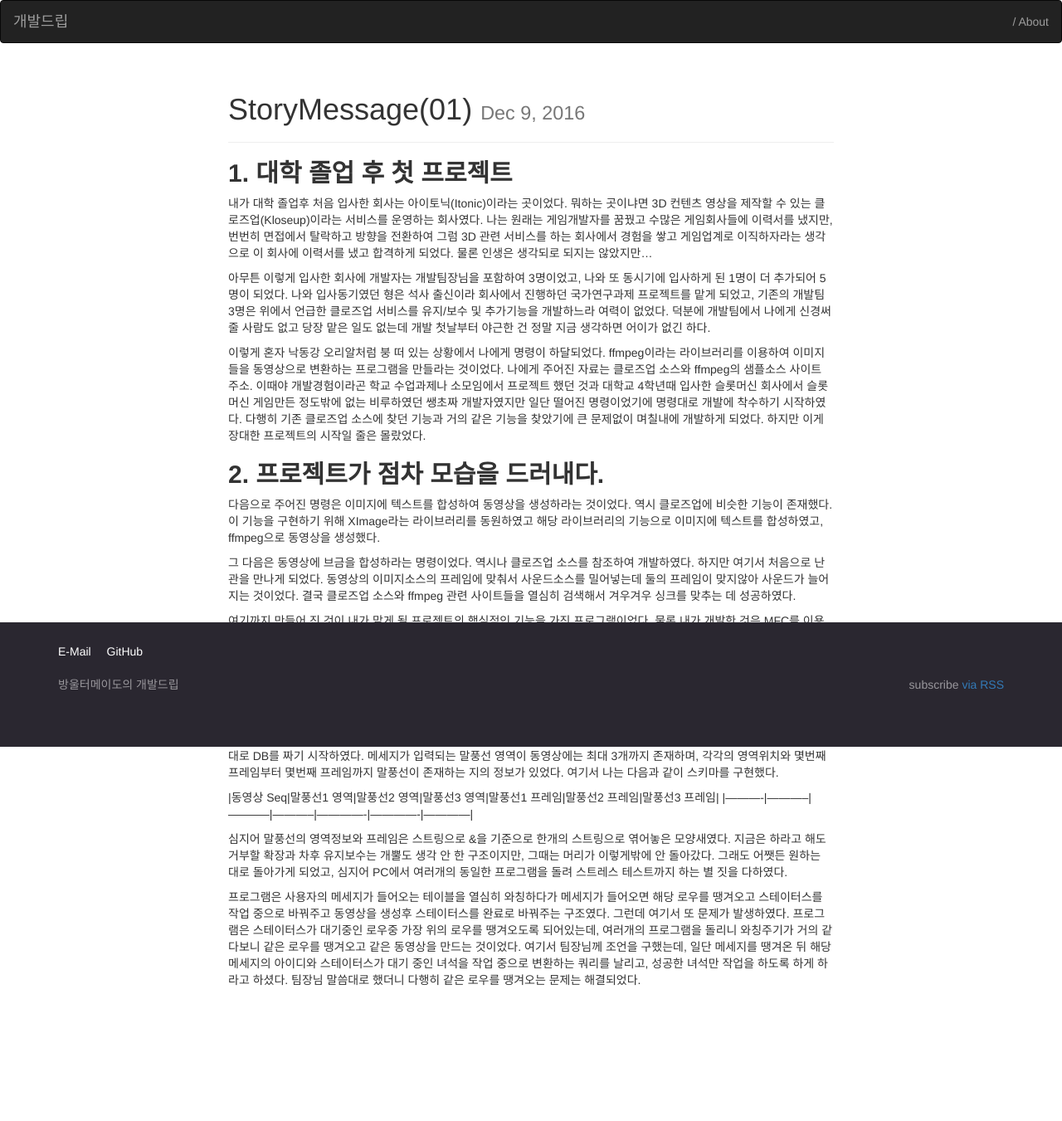
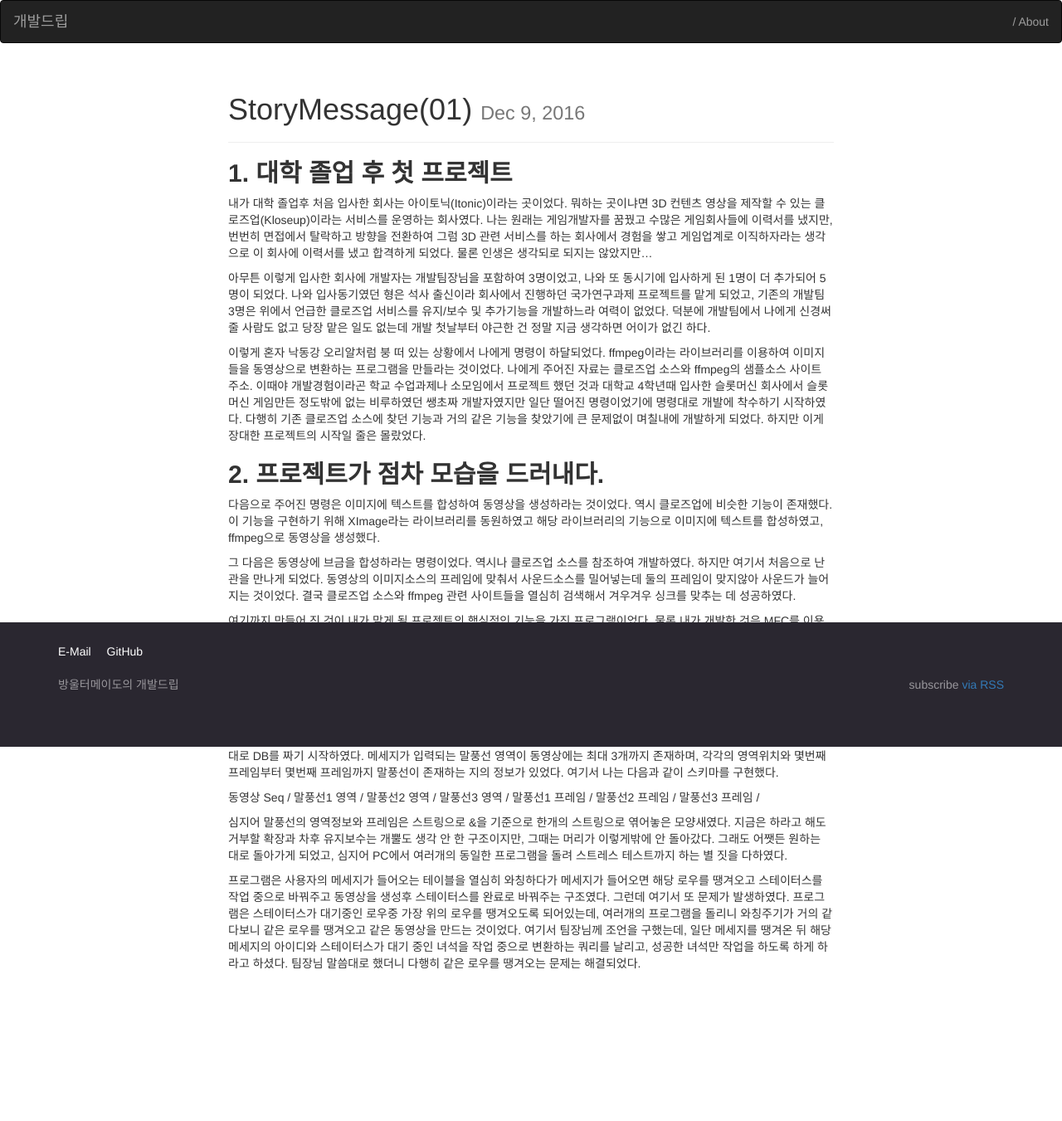
Before and after one commit to cangel6/blog, a Jekyll site: the page built from _posts/2016-12-09-storymessage01.md, in a window 1280 px wide. Shown: the whole page at 83% size. Built offline with Jekyll 4.4.1, drawn with Linux system fonts in a browser that asks for light colours.

Commit message:
아 몰라

```diff
--- a/_posts/2016-12-09-storymessage01.md
+++ b/_posts/2016-12-09-storymessage01.md
@@ -25,8 +25,7 @@ categories: "야생개발자의 프로젝트 추억 팔이"
 
 이제 다음으로 구현해야 될 기능은 DB에 메세지를 인풋하면 그 메세지를 읽어서 동영상을 빌드하는 기능이었다. 여기서 DB스키마를 혼자서 짜게 되었는데 학교에서 DB를 배우긴 했지만 정규화 같은 건 머릿속에서 깨끗히 잊어버린 나는 그냥 기분내키는 대로 DB를 짜기 시작하였다. 메세지가 입력되는 말풍선 영역이 동영상에는 최대 3개까지 존재하며, 각각의 영역위치와 몇번째 프레임부터 몇번째 프레임까지 말풍선이 존재하는 지의 정보가 있었다. 여기서 나는 다음과 같이 스키마를 구현했다.
 
-|동영상 Seq|말풍선1 영역|말풍선2 영역|말풍선3 영역|말풍선1 프레임|말풍선2 프레임|말풍선3 프레임|
-|----------|-----------|-----------|-----------|-------------|-------------|------------|
+동영상 Seq / 말풍선1 영역 / 말풍선2 영역 / 말풍선3 영역 / 말풍선1 프레임 / 말풍선2 프레임 / 말풍선3 프레임 /
 
 심지어 말풍선의 영역정보와 프레임은 스트링으로 &을 기준으로 한개의 스트링으로 엮어놓은 모양새였다. 지금은 하라고 해도 거부할 확장과 차후 유지보수는 개뿔도 생각 안 한 구조이지만, 그때는 머리가 이렇게밖에 안 돌아갔다. 그래도 어쨋든 원하는 대로 돌아가게 되었고, 심지어 PC에서 여러개의 동일한 프로그램을 돌려 스트레스 테스트까지 하는 별 짓을 다하였다.
 
```
